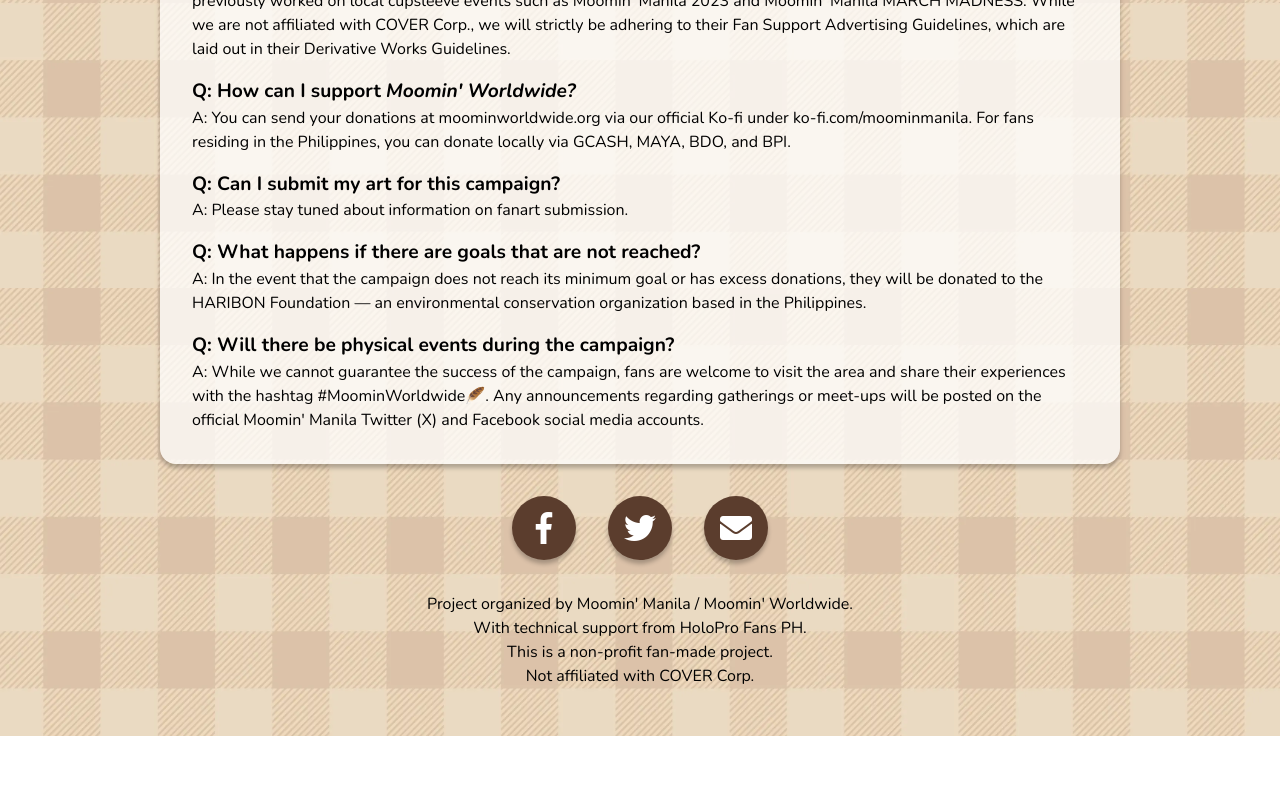
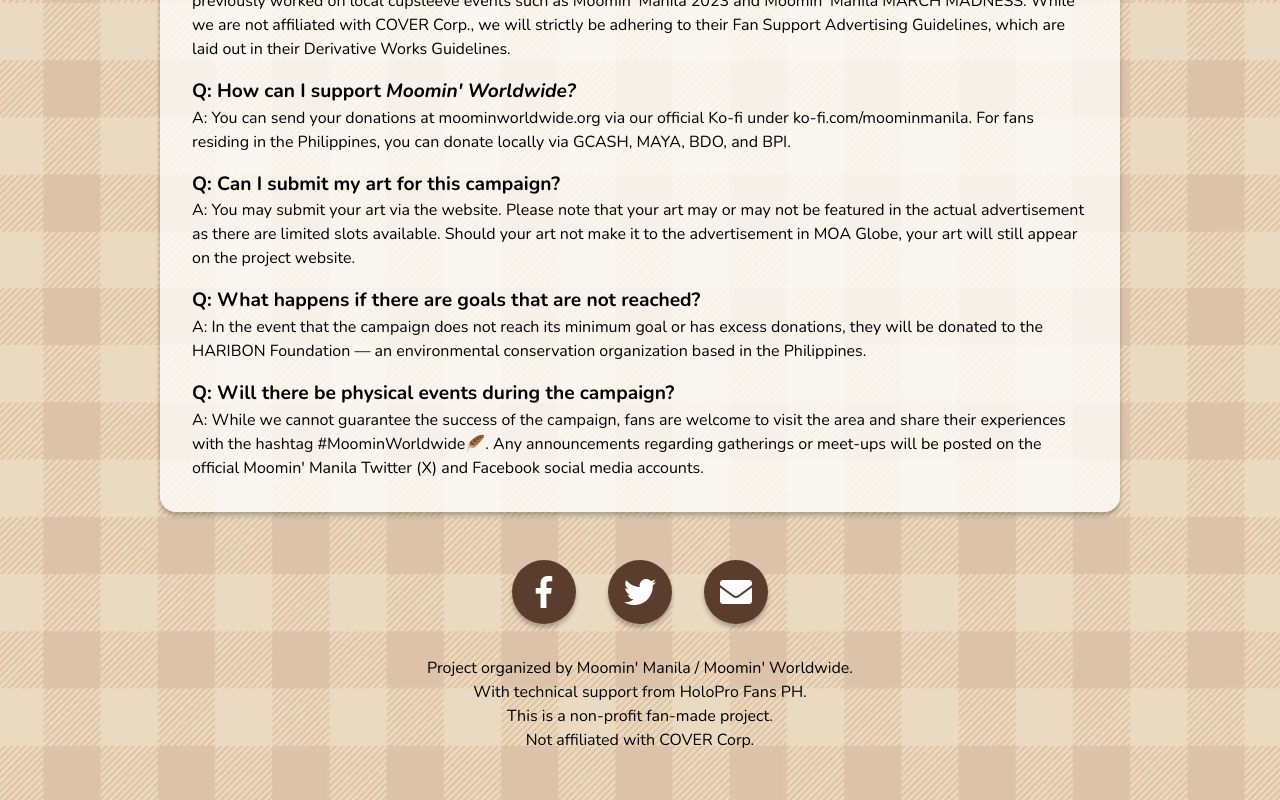
Before and after one commit to HoloProFansPH/moomin-worldwide, a React (Vite) app: page / in a window 1280 px wide. Shown: the part 1312-2112 px from the top of the page. Before the commit the page ends 2048 px from the top, so only its background shows below. Built offline with nearby package versions, Linux system fonts and the light colour scheme; no server answers.

Commit message:
updated faq

```diff
--- a/src/Home.tsx
+++ b/src/Home.tsx
@@ -5,6 +5,7 @@
 import MainButton from "./components/MainButton.tsx";
 import GoalTracker from "./components/GoalTracker.tsx";
 import FAQ from "./components/FAQ.tsx";
+import ProjectsList from "./components/ProjectsList.tsx"
 function Home() {
     return (
         <div className="content">
@@ -23,7 +24,7 @@
             <Card text={<Fragment><b>Campaign Ends on April 30, 2025.</b><br />
                 Excess money depending on what goal was reached, will be donated to HARIBON Foundation, an environmental conservation organization based in the Philippines.</Fragment>} />
             <FAQ />
-
+            <ProjectsList />
         </div>
     );
 }
--- a/src/components/FAQ.tsx
+++ b/src/components/FAQ.tsx
@@ -23,7 +23,8 @@
 Advertising Guidelines, which are laid out in their Derivative Works Guidelines."/>
                 <FAQitem q={<Fragment>How can I support <i>Moomin' Worldwide?</i></Fragment>} a="You can send your donations at moominworldwide.org via our official Ko-fi under ko-fi.com/moominmanila. For fans
 residing in the Philippines, you can donate locally via GCASH, MAYA, BDO, and BPI."/>
-                <FAQitem q="Can I submit my art for this campaign?" a="Please stay tuned about information on fanart submission."/>
+                <FAQitem q="Can I submit my art for this campaign?" a="You may submit your art via the website. Please note that your art may or may not be featured in the actual advertisement as there are limited slots available.
+Should your art not make it to the advertisement in MOA Globe, your art will still appear on the project website."/>
                 <FAQitem q="What happens if there are goals that are not reached?" a="In the event that the campaign does not reach its minimum goal or has excess donations, they will be donated to
 the HARIBON Foundation — an environmental conservation organization based in the Philippines."/>
                 <FAQitem q="Will there be physical events during the campaign?" a="While we cannot guarantee the success of the campaign, fans are welcome to visit the area and share their
--- /dev/null
+++ b/src/components/ProjectsList.tsx
@@ -0,0 +1,8 @@
+function ProjectsList() {
+    return(
+        <div>
+
+        </div>
+    );
+}
+export default ProjectsList;
```
